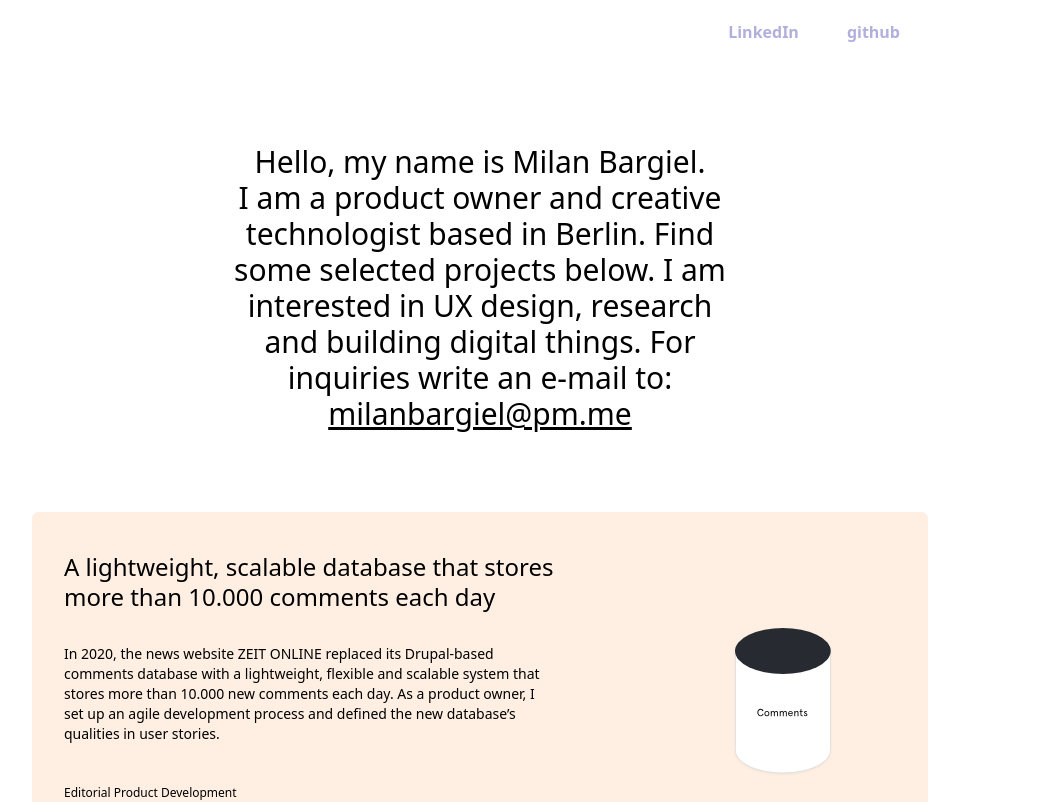
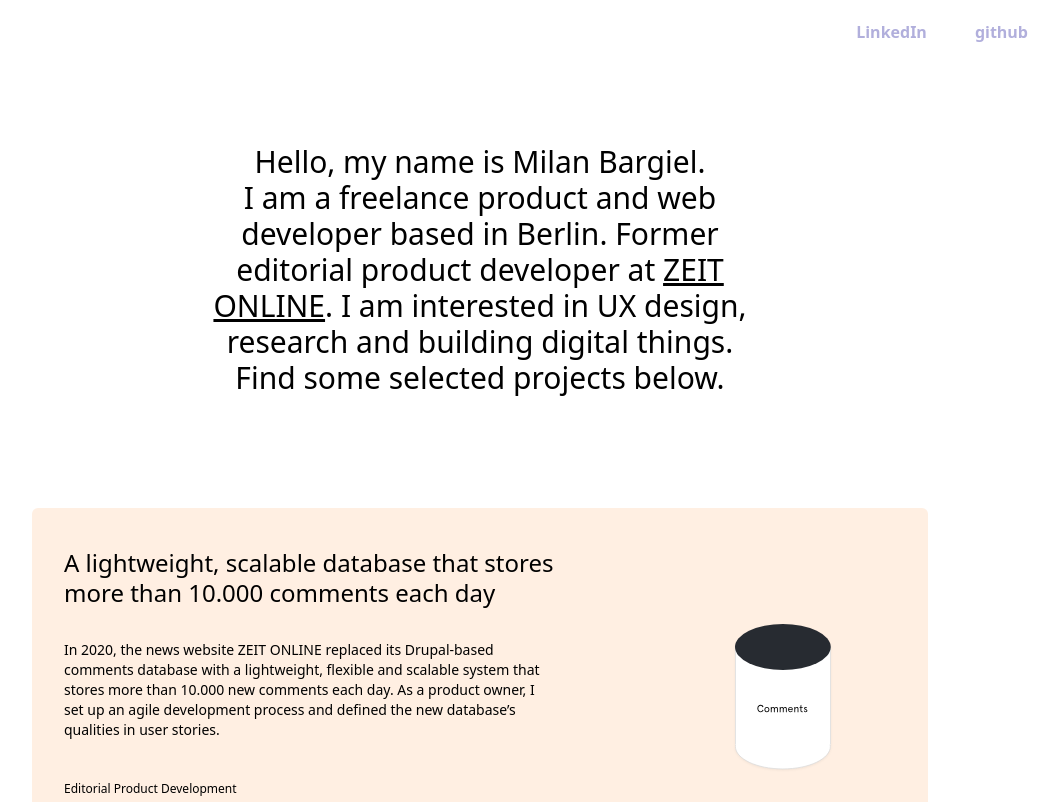
Before and after one commit to milanbargiel/portfolio, a Next.js app: page / in a window 1280 px wide. Shown: the top 802 px of the page, without its empty margins (160-1218 px from the left). Built offline with nearby package versions, Linux system fonts and the light colour scheme.

Commit message:
Add bold intro component

```diff
--- /dev/null
+++ b/components/header.js
@@ -0,0 +1,26 @@
+export default function Header() {
+  return (
+    <nav className="py-5 px-7 flex-1">
+      <ul className="flex gap-12 justify-end font-bold">
+        <li className="text-purple-500 hover:text-purple-700">
+          <a
+            target="_blank"
+            href="https://www.linkedin.com/in/milan-bargiel-9946b0226/"
+            rel="noreferrer"
+          >
+            LinkedIn
+          </a>
+        </li>
+        <li className="text-purple-500 hover:text-purple-700">
+          <a
+            target="_blank"
+            href="https://github.com/milanbargiel"
+            rel="noreferrer"
+          >
+            github
+          </a>
+        </li>
+      </ul>
+    </nav>
+  )
+}
--- a/components/intro-bold.js
+++ b/components/intro-bold.js
@@ -1,42 +1,19 @@
-import Link from 'next/link'
-
 export default function Intro() {
   return (
-    <div>
-      <nav className="container nav mx-auto py-5 px-7 flex-1">
-        <ul className="flex gap-12 justify-end font-bold">
-          <li className="text-purple-500 hover:text-purple-700">
-            <a
-              target="_blank"
-              href="https://www.linkedin.com/in/milan-bargiel-9946b0226/"
-              rel="noreferrer"
-            >
-              LinkedIn
-            </a>
-          </li>
-          <li className="text-purple-500 hover:text-purple-700">
-            <a
-              target="_blank"
-              href="https://github.com/milanbargiel"
-              rel="noreferrer"
-            >
-              github
-            </a>
-          </li>
-        </ul>
-      </nav>
-      <div class="container mx-auto max-w-2xl text-center text-3xl pt-12 pb-20 px-3 md:p-20">
-        Hello, my name is Milan Bargiel. <br class="hidden md:inline" />I am a
-        product owner and creative technologist based in Berlin. Find some
-        selected projects below. I am interested in UX design, research and
-        building digital things. For inquiries write an e-mail to:{' '}
-        <a
-          class="underline hover:text-pharlap-700"
-          href="mailto:mail@milanbargiel.com"
-        >
-          milanbargiel@pm.me
-        </a>
-      </div>
+    <div class="mx-auto max-w-xl text-center text-3xl pt-12 pb-20 px-3 md:pt-20 md:pb-28">
+      Hello, my name is Milan Bargiel. <br class="hidden md:inline" />I am a
+      freelance product and web developer based in Berlin. Former editorial
+      product developer at&nbsp;
+      <a
+        href="https://www.zeit.de/autoren/B/Milan_Bargiel/index"
+        target="_blank"
+        rel="noreferrer"
+        className="underline"
+      >
+        ZEIT ONLINE
+      </a>
+      . I am interested in UX design, research and building digital things. Find
+      some selected projects below.
     </div>
   )
 }
--- a/components/layout.js
+++ b/components/layout.js
@@ -1,4 +1,5 @@
 import Head from 'next/head'
+import Header from './header'
 
 export default function Layout({ children }) {
   return (
@@ -11,7 +12,10 @@ export default function Layout({ children }) {
         />
         <link rel="icon" href="/favicon.ico" />
       </Head>
-      <main>{children}</main>
+      <main className="container mx-auto max-w-6xl min-h-screen flex flex-col">
+        <Header></Header>
+        {children}
+      </main>
     </div>
   )
 }
--- a/pages/_app.js
+++ b/pages/_app.js
@@ -1,12 +1,8 @@
 import '../styles/globals.css'
-import Layout from '../components/layout'
 
-function MyApp({ Component, pageProps }) {
-  return (
-    <Layout>
-      <Component {...pageProps} />
-    </Layout>
-  )
+export default function MyApp({ Component, pageProps }) {
+  // Use the layout defined at the page level
+  const getLayout = Component.getLayout || ((page) => page)
+
+  return getLayout(<Component {...pageProps} />)
 }
-
-export default MyApp
--- a/pages/index.js
+++ b/pages/index.js
@@ -1,15 +1,25 @@
 import IntroBold from '../components/intro-bold'
 import ProjectList from '../components/project-list'
 import FooterButton from '../components/footer-button'
+import Layout from '../components/layout'
 
 export default function Home() {
   return (
     <div className="container mx-auto max-w-4xl">
       <IntroBold></IntroBold>
       <ProjectList></ProjectList>
+    </div>
+  )
+}
+
+// Render layout per-page
+Home.getLayout = function getLayout(page) {
+  return (
+    <Layout>
+      {page}
       <FooterButton href="/legal-notice">
         Legal notice &<br /> data privacy
       </FooterButton>
-    </div>
+    </Layout>
   )
 }
--- a/pages/legal-notice.js
+++ b/pages/legal-notice.js
@@ -1,8 +1,8 @@
 import FooterButton from '../components/footer-button'
+import Layout from '../components/layout'
 
 export default function LegalNotice() {
   return (
-    <div className="min-h-screen flex flex-col">
     <div className="text-xl font-medium container mx-auto max-w-2xl text-center flex-1">
       <div className="py-12 px-3 md:p-20">
         <p className="mb-5">
@@ -22,14 +22,14 @@ export default function LegalNotice() {
           Data Protection Policy (GDPR)
           <br />
           This website does not collect, store or process Personally
-            Identifiable Information (PII). This website does not require the
-            use of cookies.
+          Identifiable Information (PII). This website does not require the use
+          of cookies.
         </p>
         <p className="mb-5">
           Third Party Inclusion
           <br />
-            This website is hosted by Github using Github Pages. The Github
-            Global Privacy Practices are available&nbsp;
+          This website is hosted by Github using Github Pages. The Github Global
+          Privacy Practices are available&nbsp;
           <a
             href="https://docs.github.com/en/github/site-policy/global-privacy-practices"
             target="_blank"
@@ -42,10 +42,18 @@ export default function LegalNotice() {
         </p>
       </div>
     </div>
-      <FooterButton href="/">
-        Return to
-        <br /> homepage
-      </FooterButton>
-    </div>
   )
 }
+
+// Render layout per-page
+LegalNotice.getLayout = function getLayout(page) {
+  return (
+    <Layout>
+      {page}
+      <FooterButton href="/">
+        Return to <br />
+        homepage
+      </FooterButton>
+    </Layout>
+  )
+}
```
Lines whose indentation alone changed are shown as unchanged.
